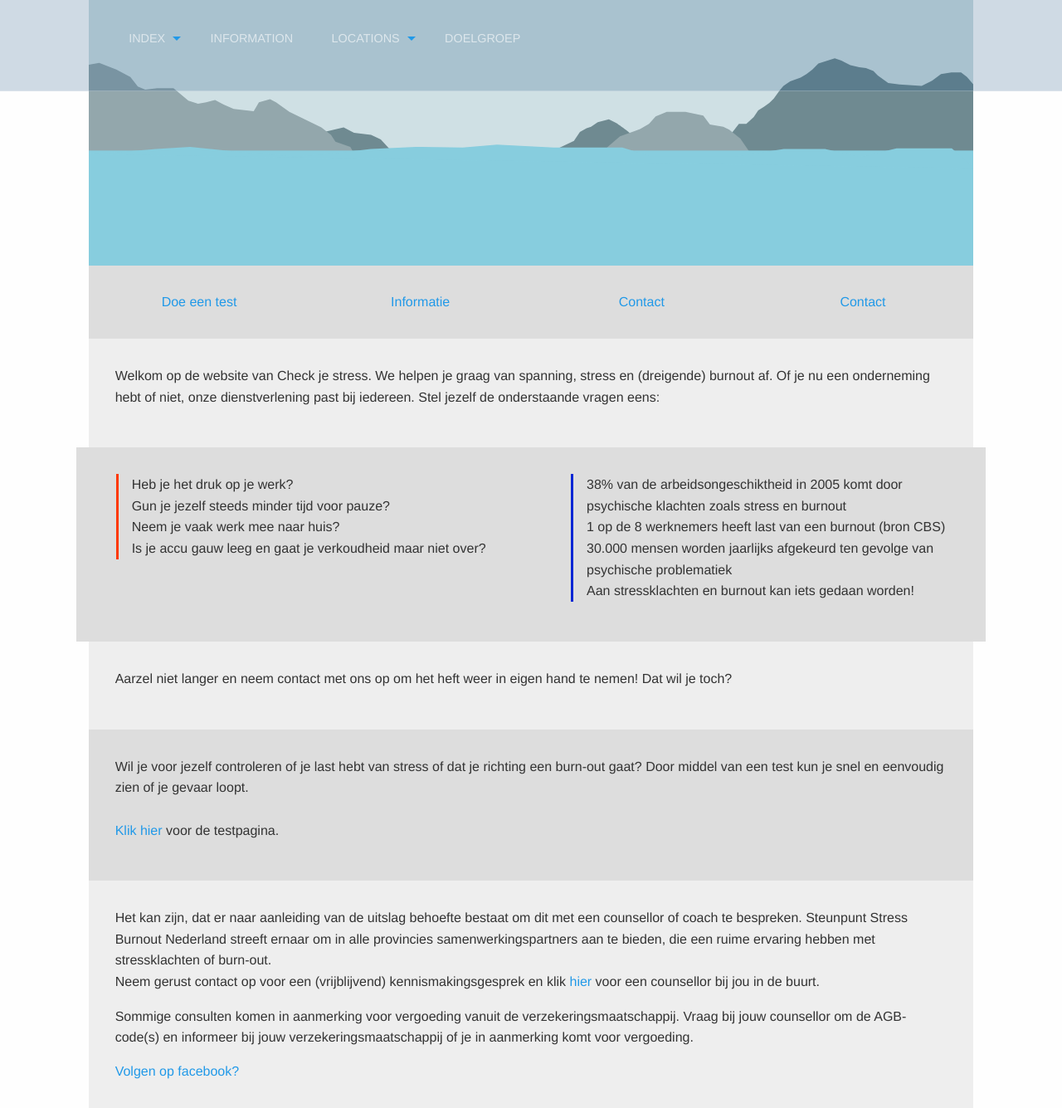
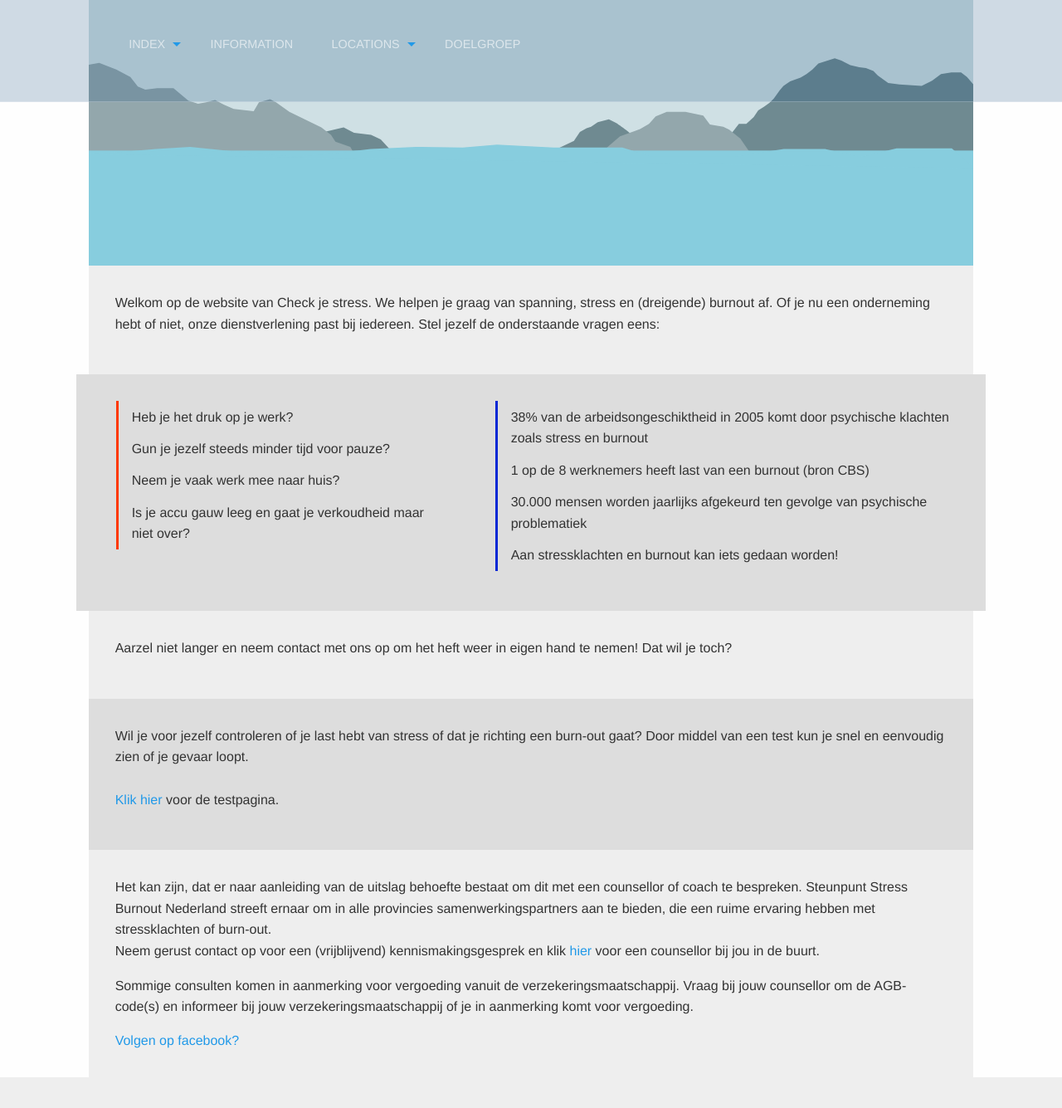
Before and after one commit to nbelzer/check-je-stress, a PHP site: page / in a window 1280 px wide. Shown: the whole page at 83% size. After the commit the page ends 1298 px from the top, so only its background shows below. Run offline with PHP 8.4, Linux system fonts and the light colour scheme; data that the repository does not hold is empty.

Commit message:
Added padding between li

```diff
--- a/src/index.php
+++ b/src/index.php
@@ -2,7 +2,7 @@
 include 'resources/includes/PageCreator.php';
 $page = new PageCreator;
 $page->title = "Check je stress";
-$page->head = "<link rel=\"stylesheet\" href=" .$path_to_root . "resources/css/specific/index.css type=\"text/css\">";
+$page->head = "<link rel=\"stylesheet\" href=" . $path_to_root . "resources/css/specific/index.css type=\"text/css\">";
 $page->body = <<<CONTENT
 
 <div class="indexImage" style="background-image: url('resources/img/frontpage.svg');">
@@ -11,28 +11,7 @@ $page->body = <<<CONTENT
 </div>
 
 
-<div class="row">
-  <a href="#">
-    <div class="small-12 medium-3 columns indexElement indexButton">
-      Doe een test
-    </div>
-  </a>
-  <a href="info/index.php">
-    <div class="small-12 medium-3 columns indexElement indexButton">
-      Informatie
-    </div>
-  </a>
-  <a href="#">
-    <div class="small-12 medium-3 columns indexElement indexButton">
-      Contact
-    </div>
-  </a>
-  <a href="#">
-    <div class="small-12 medium-3 columns indexElement indexButton">
-      Contact
-    </div>
-  </a>
-</div>
+
 
 <div class="row">
 <div class='medium-12 columns light'>
@@ -41,8 +20,10 @@ $page->body = <<<CONTENT
   </p>
   </div>
 
+
+
 <div class='row' data-equalizer data-equalize-on="medium">
-<div class='medium-6 columns dark' data-equalizer-watch >
+<div class='medium-5 columns dark' data-equalizer-watch >
   <ul class='questions' >
     <li>Heb je het druk op je werk?</li>
     <li>Gun je jezelf steeds minder tijd voor pauze?</li>
@@ -50,7 +31,7 @@ $page->body = <<<CONTENT
     <li>Is je accu gauw leeg en gaat je verkoudheid maar niet over?</li>
   </ul>
   </div>
-  <div class='medium-6 columns dark' data-equalizer-watch>
+  <div class='medium-7 columns dark' data-equalizer-watch>
   <ul class='facts'>
     <li>38% van de arbeidsongeschiktheid in 2005 komt door psychische klachten zoals stress en burnout</li>
     <li>1 op de 8 werknemers heeft last van een burnout (bron CBS)</li>
--- a/src/resources/css/specific/index.css
+++ b/src/resources/css/specific/index.css
@@ -46,6 +46,7 @@
 
 .row ul {
   list-style: none;
+  line-stacking: 1em;
   padding-left: 1em;
   margin-left: 1em;
   margin-bottom: 1em;
@@ -60,6 +61,11 @@
   border-left: 3px solid #0026D4;
 }
 
+.row ul li {
+  padding: 0.4em 0;
+}
+
+
 .top-bar {
   background-color: rgba(20, 78, 125, 0.2);
 }
```
